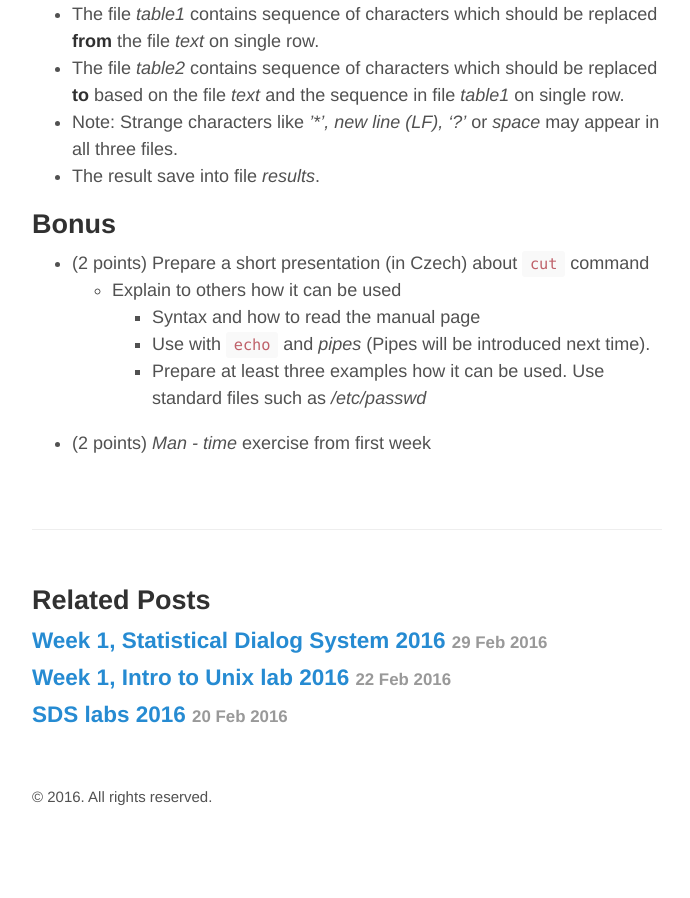
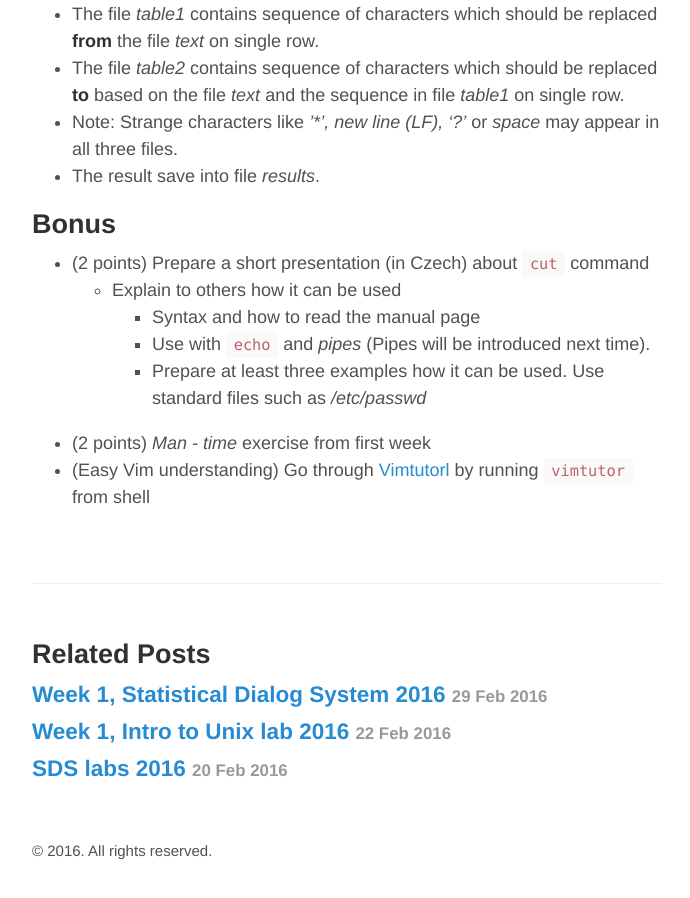
Before and after one commit to oplatek/oplatek.github.io, a Jekyll site: the page built from _posts/2016-02-29-unix-week-2.md, in a window 1280 px wide and 900 px high, scrolled down 1694 px. Shown: the whole window, without its empty margins (293-983 px from the left). Built offline with Jekyll 4.4.1, drawn with Linux system fonts in a browser that asks for light colours; before the commit the page ends 2540 px from its top, so only the background shows below that.

Commit message:
vimtutor

```diff
--- a/_posts/2016-02-29-unix-week-2.md
+++ b/_posts/2016-02-29-unix-week-2.md
@@ -68,3 +68,4 @@ echo $1
         - Use with ``echo`` and *pipes* (Pipes will be introduced next time).
         - Prepare at least three examples how it can be used. Use standard files such as */etc/passwd*
 * (2 points) *Man - time* exercise from first week
+* (Easy Vim understanding) Go through [Vimtutorl](http://linuxcommand.org/man_pages/vimtutor1.html) by running `vimtutor` from shell
```
